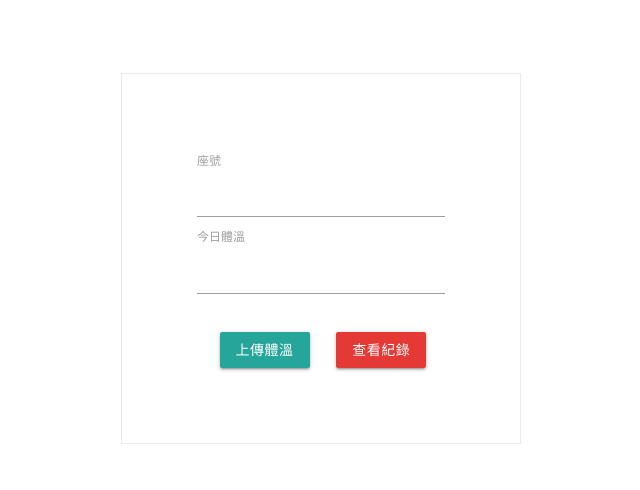
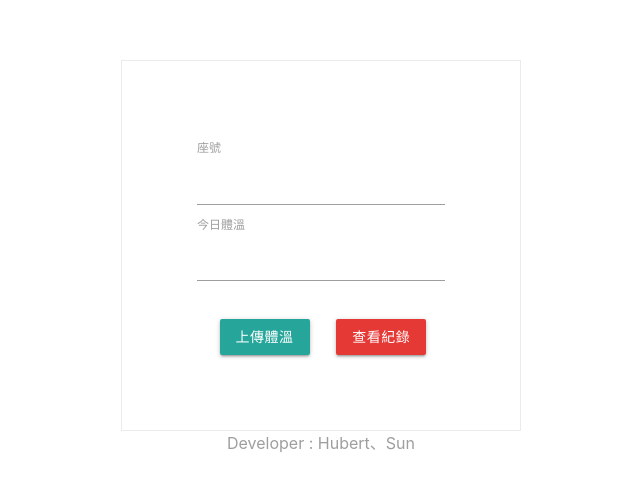
Before and after one commit to ZerolBozi/ZerolBozi.github.io, a plain HTML site: page index.html in a window 1280 px wide. Shown: the part 142-632 px from the top of the page, without its empty margins (319-959 px from the left). Drawn offline with nearby package versions, Linux system fonts and the light colour scheme.

Commit message:
Update index.html

```diff
--- a/index.html
+++ b/index.html
@@ -31,6 +31,7 @@
                   </table>
             </div>
         </form>
+        <div class = "div2" ><label for="edit" style="font-size:16px">Developer : Hubert、Sun</label></div>
     </main>
     <script src="https://www.gstatic.com/firebasejs/8.6.1/firebase-app.js"></script>
     <script src="https://www.gstatic.com/firebasejs/8.6.1/firebase-database.js"></script>
```
